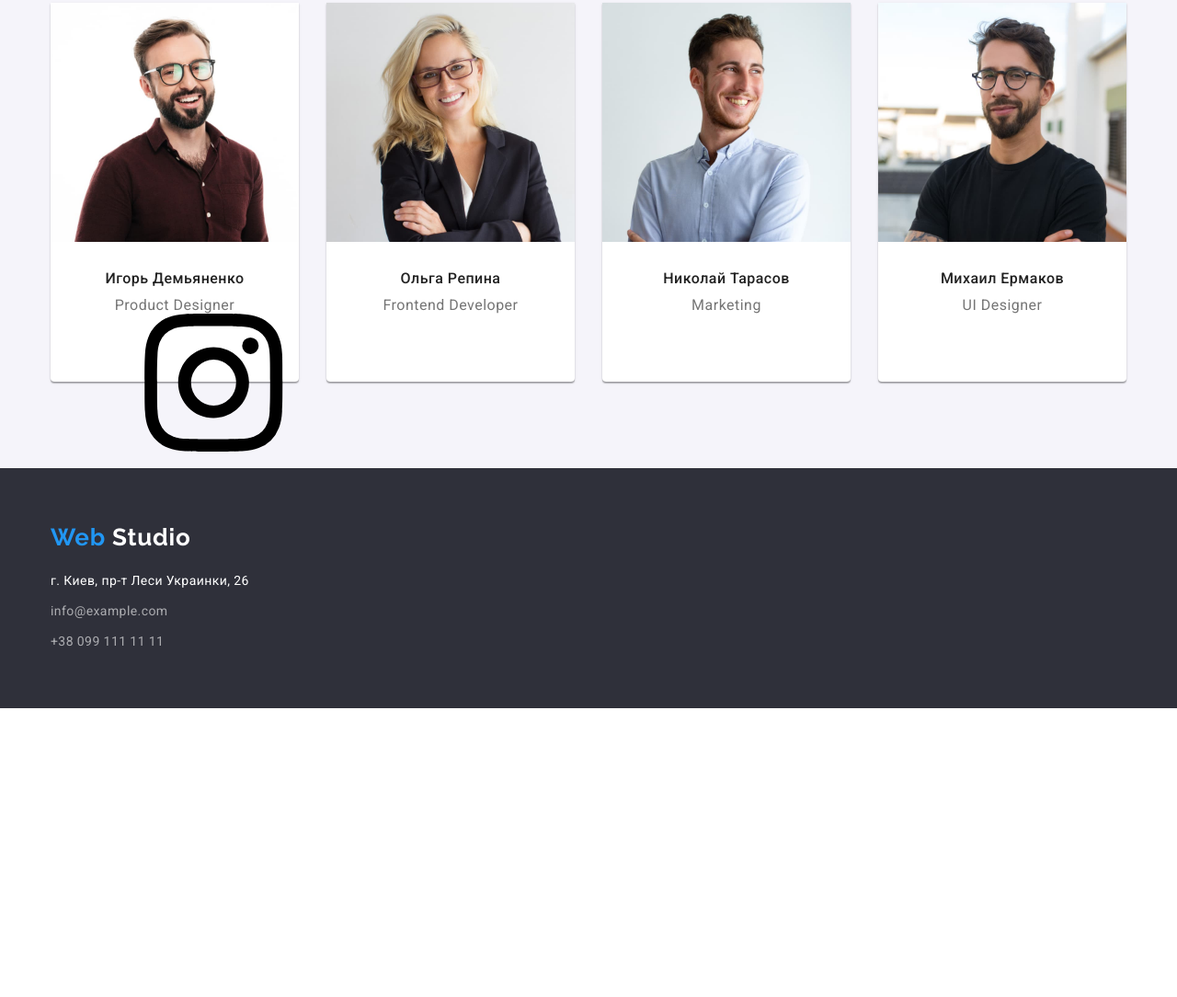
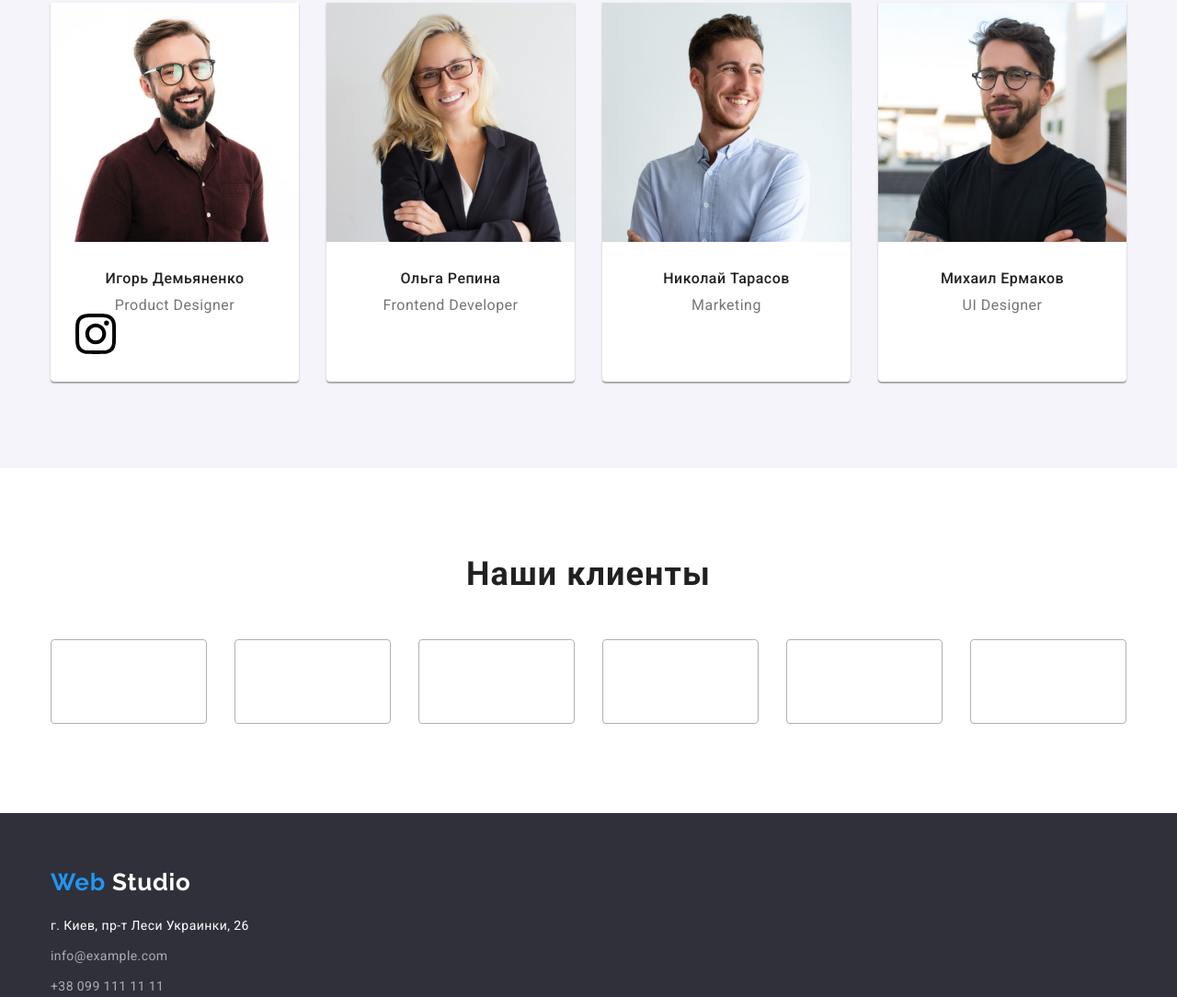
Before and after one commit to natalinova/goit-markup-hw-04, a plain HTML site: page index.html in a window 1280 px wide. Shown: the part 1873-2957 px from the top of the page at 92% size. Before the commit the page ends 2643 px from the top, so only its background shows below. Drawn offline with nearby package versions, Linux system fonts and the light colour scheme.

Commit message:
23/03/22

```diff
--- a/css/styles.css
+++ b/css/styles.css
@@ -336,7 +336,7 @@ ul {
 }
 .team-head-big {
   margin-bottom: 50px;
-  font-weight: 500;
+  font-weight: 700;
   font-size: 36px;
   line-height: 1.17;
   text-align: center;
@@ -381,8 +381,29 @@ background-repeat: no-repeat;
 background-position:center;
 margin-right: 10px;
 }
+
 .social-item:nth-last-child(){
   margin-right: 10px;
+}
+.social-icon{
+  display: block;
+  width: 44px;
+  height: 44px;
+}
+/* Блок "Наші клієнти"  */
+.clients {
+  display: inline-flex;
+}
+.clients-item {
+  width: 170px;
+  height: 92px;
+  border: 1px solid #AFB1B8;
+  box-sizing: border-box;
+  border-radius: 4px;
+  margin-right: 30px;
+}
+.clients-item:last-child {
+  margin-right: 0;
 }
 /*.social-item-instagram{
   background-image: url(../images/icons/instagram.svg);
--- a/index.html
+++ b/index.html
@@ -109,8 +109,21 @@
         </ul>
         </div>
     </section>
+    <section class="section">
+        <div class="container">
+            <h2 class="team-head-big"> Наши клиенты</h2>
+            <ul class="clients">
+                <li class="clients-item"></li>
+                <li class="clients-item"></li>
+                <li class="clients-item"></li>
+                <li class="clients-item"></li>
+                <li class="clients-item"></li>
+                <li class="clients-item"></li>
+            </ul>
+        </div>
+    </section>
 </main>
-    <!-- Блок 5 - Футер -->
+    <!-- Блок 6 - Футер -->
 <footer class="footer-all">
     <div class="container">
         <a class="logo"lang="en" href="" ><span class="logo-first">Web</span> <span class="logo-second">Studio</span></a>
```
